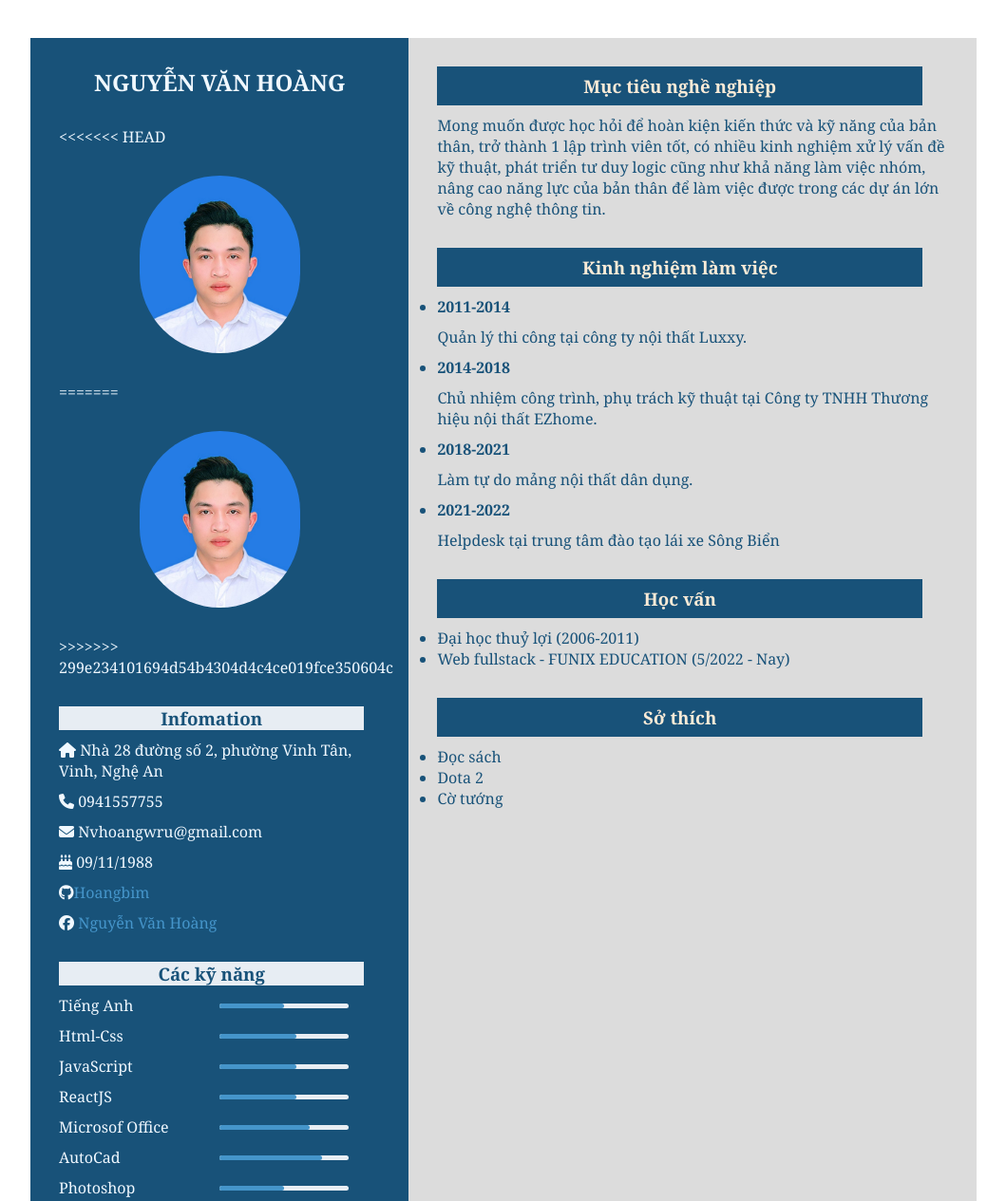
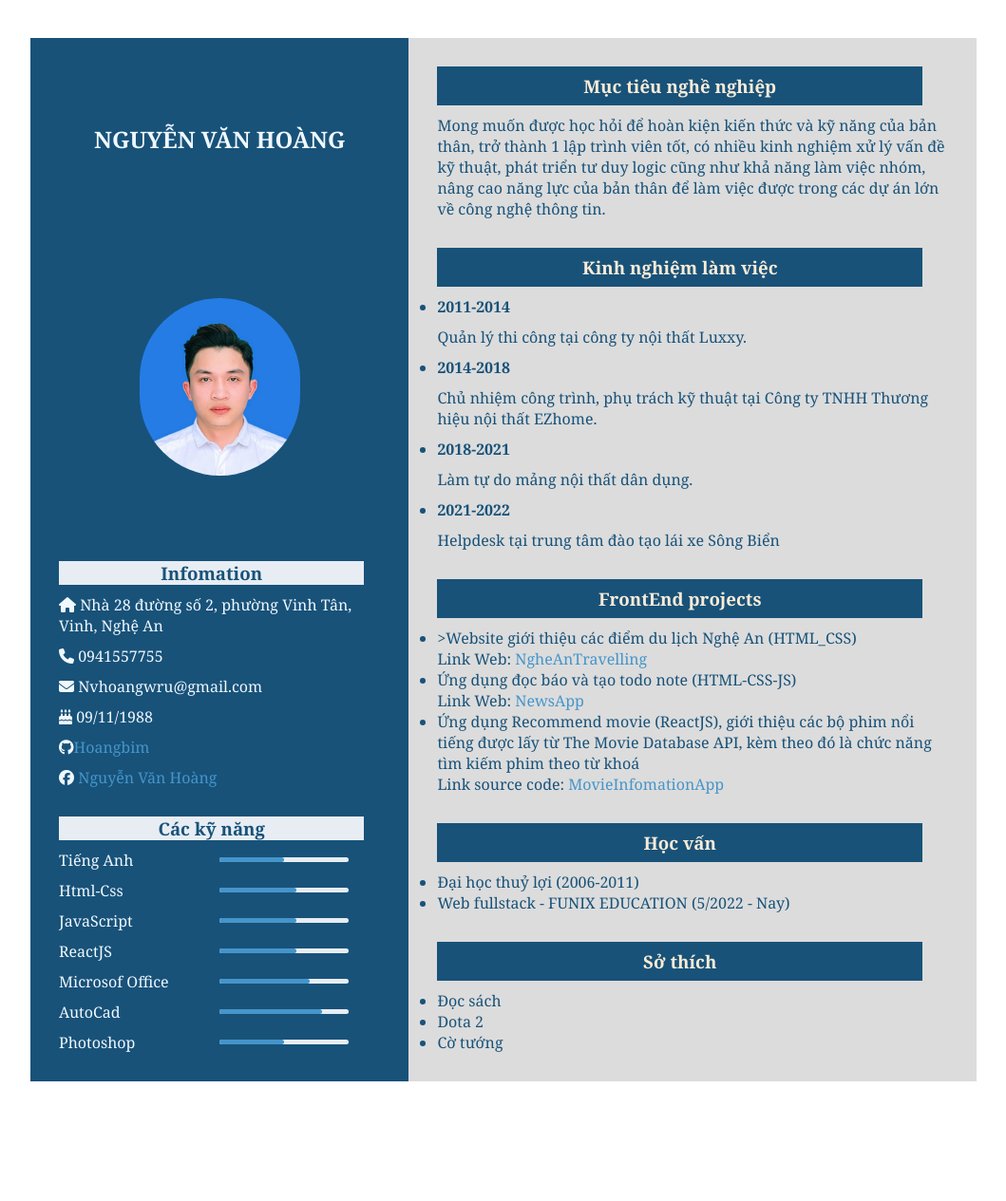
Before and after one commit to Hoangbim/CV, a plain HTML site: page index.html in a window 1280 px wide. Shown: the top 1265 px of the page at 95% size, without its empty margins (110-1169 px from the left). After the commit the page ends 1139 px from the top, so only its background shows below. Drawn offline with Linux system fonts and the light colour scheme.

Commit message:
Update CV

```diff
--- a/index.html
+++ b/index.html
@@ -176,12 +176,7 @@
     <div class="container">
       <div class="left-side">
         <h2 class="full-name">NGUYỄN VĂN HOÀNG</h2>
-<<<<<<< HEAD
         <img src="./3x4.jpg" alt="3x4" />
-=======
-<!--         <img src="https://github.com/Hoangbim/CV/blob/main/3x4.jpg" alt="3x4" /> -->
-        <img src='./3x4.jpg' alt='3x4'/>
->>>>>>> 299e234101694d54b4304d4c4ce019fce350604c
         <div class="info-detail">
           <h3>Infomation</h3>
           <p>
@@ -294,6 +289,47 @@
           <p>Helpdesk tại trung tâm đào tạo lái xe Sông Biển</p>
         </div>
         <div class="info-detail education">
+          <h3>FrontEnd projects</h3>
+          <ul>
+            <li>
+              <p>>Website giới thiệu các điểm du lịch Nghệ An (HTML_CSS)</p>
+              <p>
+                Link Web:
+                <a
+                  href="https://hoangbim.github.io/-ngheantravelling/"
+                  target="_blank"
+                >
+                  NgheAnTravelling</a
+                >
+              </p>
+            </li>
+            <li>
+              <p>Ứng dụng đọc báo và tạo todo note (HTML-CSS-JS)</p>
+              <p>
+                Link Web:
+                <a href="https://hoangbim.github.io/News-App/" target="_blank"
+                  >NewsApp</a
+                >
+              </p>
+            </li>
+            <li>
+              <p>
+                Ứng dụng Recommend movie (ReactJS), giới thiệu các bộ phim nổi
+                tiếng được lấy từ The Movie Database API, kèm theo đó là chức
+                năng tìm kiếm phim theo từ khoá
+              </p>
+              <p>
+                Link source code:
+                <a
+                  href="https://github.com/Hoangbim/movie-infomation-app"
+                  target="_blank"
+                  >MovieInfomationApp</a
+                >
+              </p>
+            </li>
+          </ul>
+        </div>
+        <div class="info-detail education">
           <h3>Học vấn</h3>
           <ul>
             <li><p>Đại học thuỷ lợi (2006-2011)</p></li>
```
